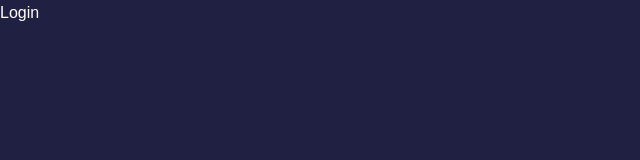
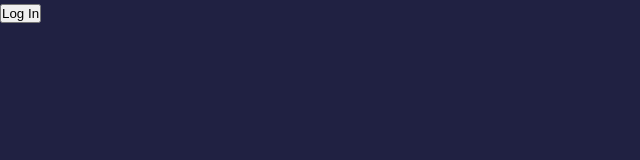
Before and after one commit to SaachiKaup/ExpenseTrackingWebsite, a Next.js app: page /LoginReg/Login in a window 1280 px wide. Shown: the top 160 px of the page, without its empty margins (0-640 px from the left). Built offline with nearby package versions, Linux system fonts and the light colour scheme.

Commit message:
Added Login button, removed unnecessary imports from index

```diff
--- a/pages/LoginReg/Login.js
+++ b/pages/LoginReg/Login.js
@@ -1,8 +1,13 @@
 import React from 'react'
+import { useAuth0 } from '@auth0/auth0-react'
 
 function Login() {
+  const { loginWithRedirect } = useAuth0()
+
   return (
-    <div>Login</div>
+    <button onClick={() => {
+      loginWithRedirect()
+    }}>Log In</button>
   )
 }
 
```
Also changed, not shown: pages/index.js (+1 -9 lines).
